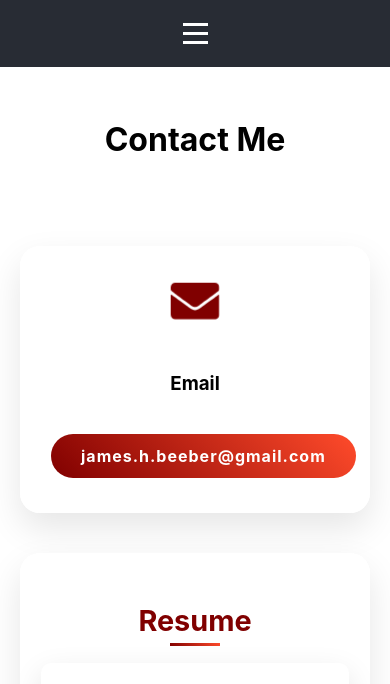
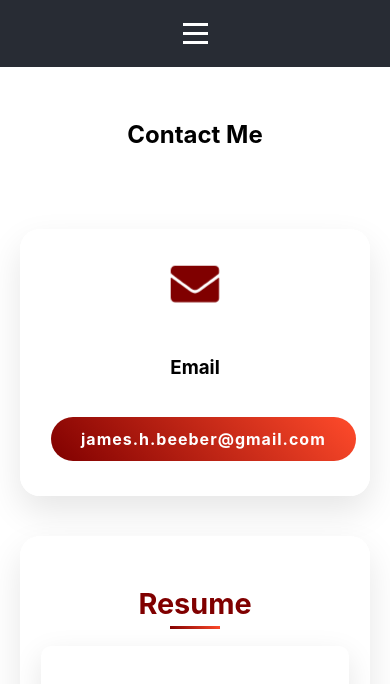
Before and after one commit to jhbeeber/jhbeeber.github.io, a React (Create React App) app in the folder website/: page /contact in a window 390 px wide. Shown: the top 684 px of the page. Built offline with nearby package versions, Linux system fonts and the light colour scheme; the HTML template or start-up script is replaced by a standard one.

Commit message:
Fixed scroll positioning

```diff
--- a/website/src/Contact.css
+++ b/website/src/Contact.css
@@ -178,10 +178,6 @@ iframe:hover {
 }
 
 @media (max-width: 768px) {
-  .contact-section h2 {
-    font-size: 2em;
-  }
-
   .contact-card {
     min-width: 250px;
     padding: 30px;
--- a/website/src/Contact.js
+++ b/website/src/Contact.js
@@ -1,10 +1,13 @@
-import React from 'react';
+import React, { useEffect } from 'react';
 import Navigation from './Navigation';
 import { FaEnvelope } from 'react-icons/fa';
 import './Contact.css';
 
 const Contact = () => {
   const email = "james.h.beeber@gmail.com";
+  useEffect(() => {
+      window.scrollTo(0, 0);
+    }, []);
 
   return (
     <div>
```
